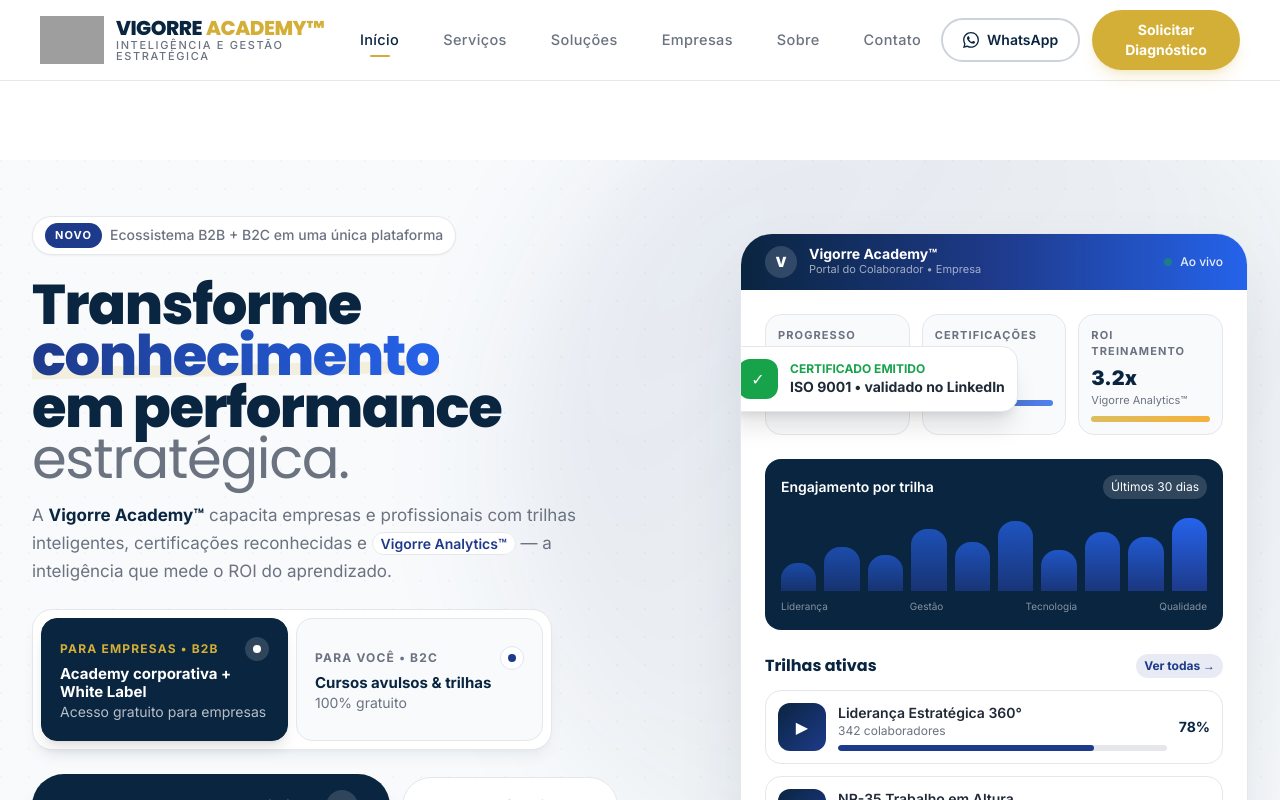
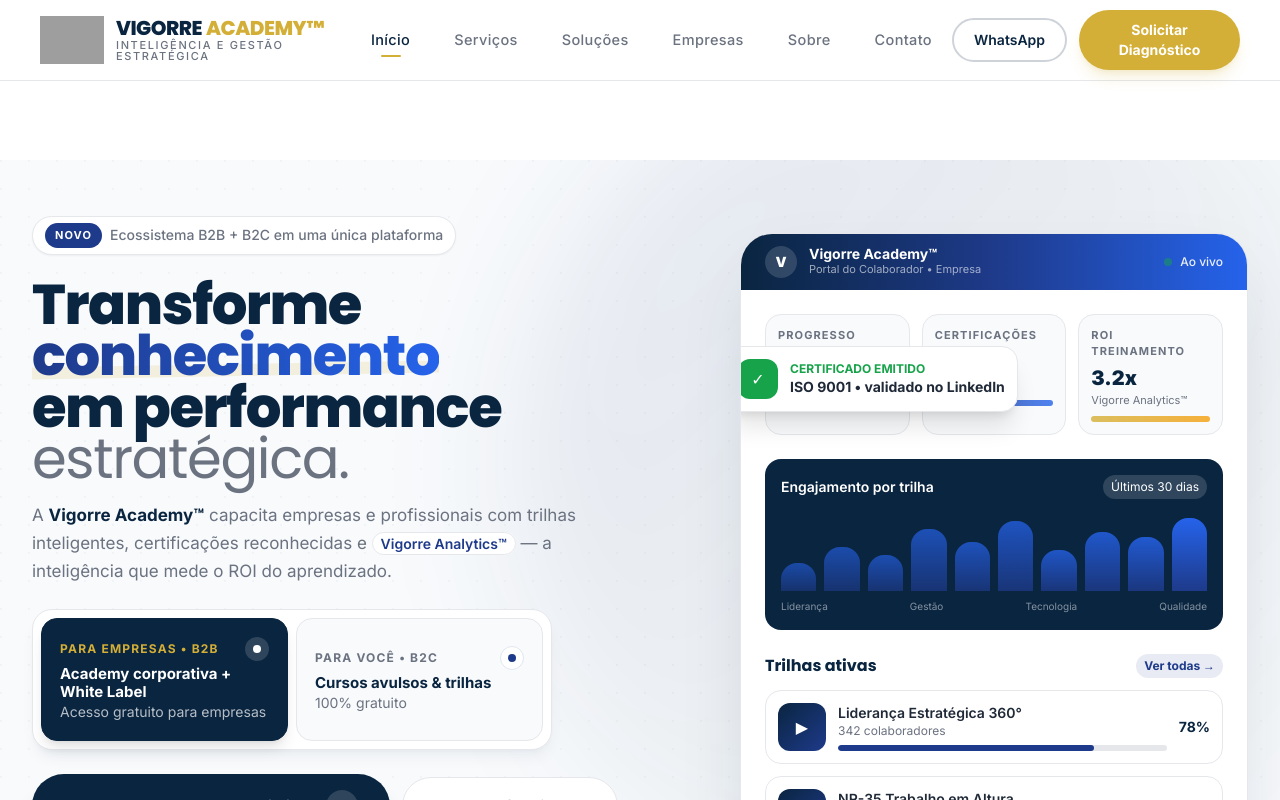
Before and after one commit to vigorreoficial/academy, a Next.js app: page / in a window 1280 px wide. Shown: the top 800 px of the page. Built offline with nearby package versions, Linux system fonts and the light colour scheme; grey boxes are pictures that could not be loaded.

Commit message:
Update Header.tsx

```diff
--- a/components/layout/Header.tsx
+++ b/components/layout/Header.tsx
@@ -15,29 +15,21 @@
 }: HeaderProps) {
   const [scrolled, setScrolled] = useState(false)
   const [mobileMenu, setMobileMenu] = useState(false)
+  const [mounted, setMounted] = useState(false)
   const pathname = usePathname()
 
   useEffect(() => {
-    let ticking = false
-    const onScroll = () => {
-      if (!ticking) {
-        window.requestAnimationFrame(() => {
-          setScrolled(window.scrollY > 10)
-          ticking = false
-        })
-        ticking = true
-      }
-    }
+    setMounted(true)
+  }, [])
+
+  useEffect(() => {
+    const onScroll = () => setScrolled(window.scrollY > 10)
     window.addEventListener('scroll', onScroll, { passive: true })
     return () => window.removeEventListener('scroll', onScroll)
   }, [])
 
-  // Fecha menu mobile ao trocar de rota
   useEffect(() => {
-    if (mobileMenu) {
-      setMobileMenu(false)
-    }
-    // eslint-disable-next-line react-hooks/exhaustive-deps
+    setMobileMenu(false)
   }, [pathname])
 
   const toggleMobileMenu = useCallback(() => {
@@ -53,26 +45,32 @@
     { label: 'Contato', href: '/#contato' },
   ]
 
+  // Proteção contra hydration mismatch
+  if (!mounted) {
+    return (
+      <>
+        <header className="fixed top-0 left-0 right-0 w-full z-50 bg-white border-b border-[#E5E7EB]">
+          <div className="max-w-[1400px] mx-auto px-6 lg:px-10 h-[70px] lg:h-[80px] flex items-center justify-between">
+            <Link href="/" className="flex items-center gap-3">
+              <img src="/logo-vigorre.png" alt="Vigorre Logo" className="h-10 lg:h-12 w-auto" />
+            </Link>
+          </div>
+        </header>
+        <div className="h-[70px] lg:h-[80px]" />
+      </>
+    )
+  }
+
   return (
     <>
-      <style>{`
-        @import url('https://fonts.googleapis.com/css2?family=Poppins:wght@400;500;600;700;800&family=Inter:wght@400;500;600;700&display=swap');
-      `}</style>
-
       <header
-        role="banner"
         className={`fixed top-0 left-0 right-0 w-full z-50 bg-white transition-all duration-300 ${
           scrolled ? 'shadow-[0_4px_20px_rgba(10,37,64,0.08)]' : 'border-b border-[#E5E7EB]'
         }`}
-        style={{ fontFamily: 'Inter, system-ui, sans-serif' }}
       >
         <div className="max-w-[1400px] mx-auto px-6 lg:px-10 h-[70px] lg:h-[80px] flex items-center justify-between">
 
-          <Link
-            href="/"
-            className="flex items-center gap-3 group"
-            aria-label="Vigorre Academy - Página inicial"
-          >
+          <Link href="/" className="flex items-center gap-3 group">
             <img
               src="/logo-vigorre.png"
               alt="Vigorre Logo"
@@ -84,7 +82,7 @@
                   className="font-extrabold text-[18px] lg:text-[20px] tracking-tight uppercase"
                   style={{ fontFamily: 'Poppins, sans-serif', color: '#0A2540' }}
                 >
-                  {platformName}
+                  {String(platformName)}
                 </span>
                 <span
                   className="font-extrabold text-[18px] lg:text-[20px] tracking-tight uppercase"
@@ -97,27 +95,23 @@
                 className="text-[10px] lg:text-[11px] tracking-[0.15em] font-medium uppercase mt-0.5"
                 style={{ color: '#6B7280' }}
               >
-                {platformTagline}
+                {String(platformTagline)}
               </span>
             </div>
           </Link>
 
-          <nav
-            className="hidden lg:flex items-center gap-1"
-            role="navigation"
-            aria-label="Navegação principal"
-          >
+          <nav className="hidden lg:flex items-center gap-1">
             {navItems.map((item) => {
               const isActive = pathname === item.href
               return (
                 <Link
-                  key={item.href}
+                  key={String(item.href)}
                   href={item.href}
                   className={`relative px-5 py-2.5 text-[14.5px] font-medium tracking-wide transition-all duration-200 rounded-lg group ${
                     isActive ? 'text-[#0A2540]' : 'text-[#6B7280] hover:text-[#0A2540]'
                   }`}
                 >
-                  {item.label}
+                  {String(item.label)}
                   <span
                     className={`absolute bottom-1 left-1/2 -translate-x-1/2 h-0.5 bg-[#D4AF37] rounded-full transition-all duration-300 ${
                       isActive ? 'w-5' : 'w-0 group-hover:w-5'
@@ -133,16 +127,11 @@
               href="https://wa.me/5534999999999"
               target="_blank"
               rel="noopener noreferrer"
-              className="flex items-center gap-2 px-5 py-2.5 text-[#0A2540] font-semibold text-sm border-2 border-[#0A2540]/20 hover:border-[#0A2540] hover:bg-[#0A2540]/5 rounded-full transition-all duration-300"
+              className="flex items-center gap-2 px-5 py-2.5 text-[#0A2540] font-semibold text-sm border-2 border-[#0A2540]/20 hover:border-[#0A2540] hover:bg-[#0A2540]/5 rounded-full transition-all"
             >
-              <svg width="16" height="16" viewBox="0 0 24 24" fill="currentColor">
-                <path d="M17.472 14.382c-.297-.149-1.758-.867-2.03-.967-.273-.099-.471-.148-.67.15-.197.297-.767.966-.94 1.164-.173.199-.347.223-.644.075-.297-.15-1.255-.463-2.39-1.475-.883-.788-1.48-1.761-1.653-2.059-.173-.297-.018-.458.13-.606.134-.133.298-.347.446-.52.149-.174.198-.298.298-.497.099-.198.05-.371-.025-.52-.075-.149-.669-1.612-.916-2.207-.242-.579-.487-.5-.669-.51-.173-.008-.371-.01-.57-.01-.198 0-.52.074-.792.372-.272.297-1.04 1.016-1.04 2.479 0 1.462 1.065 2.875 1.213 3.074.149.198 2.096 3.2 5.077 4.487.709.306 1.262.489 1.694.625.712.227 1.36.195 1.871.118.571-.085 1.758-.719 2.006-1.413.248-.694.248-1.289.173-1.413-.074-.124-.272-.198-.57-.347m-5.421 7.403h-.004a9.87 9.87 0 01-5.031-1.378l-.361-.214-3.741.982.998-3.648-.235-.374a9.86 9.86 0 01-1.51-5.26c.001-5.45 4.436-9.884 9.888-9.884 2.64 0 5.122 1.03 6.988 2.898a9.825 9.825 0 012.893 6.994c-.003 5.45-4.437 9.884-9.885 9.884m8.413-18.297A11.815 11.815 0 0012.05 0C5.495 0 .16 5.335.157 11.892c0 2.096.547 4.142 1.588 5.945L.057 24l6.305-1.654a11.882 11.882 0 005.683 1.448h.005c6.554 0 11.89-5.335 11.893-11.893a11.821 11.821 0 00-3.48-8.413z"/>
-              </svg>
               WhatsApp
             </a>
-            <button
-              className="px-6 py-2.5 bg-[#D4AF37] hover:bg-[#C49F27] text-white font-bold text-sm rounded-full shadow-lg shadow-[#D4AF37]/20 transition-all duration-300 hover:-translate-y-0.5"
-            >
+            <button className="px-6 py-2.5 bg-[#D4AF37] hover:bg-[#C49F27] text-white font-bold text-sm rounded-full shadow-lg shadow-[#D4AF37]/20 transition-all">
               Solicitar Diagnóstico
             </button>
           </div>
@@ -151,7 +140,6 @@
             onClick={toggleMobileMenu}
             className="lg:hidden w-11 h-11 flex items-center justify-center rounded-lg hover:bg-[#F8FAFC] transition-colors"
             aria-label={mobileMenu ? 'Fechar menu' : 'Abrir menu'}
-            aria-expanded={mobileMenu}
           >
             <div className="relative w-6 h-5">
               <span className={`absolute left-0 right-0 h-0.5 bg-[#0A2540] transition-all duration-300 ${mobileMenu ? 'top-1/2 -translate-y-1/2 rotate-45' : 'top-0'}`} />
@@ -165,18 +153,16 @@
           className={`lg:hidden bg-white border-t border-[#E5E7EB] overflow-hidden transition-all duration-300 ${
             mobileMenu ? 'max-h-[500px] opacity-100' : 'max-h-0 opacity-0'
           }`}
-          role="navigation"
-          aria-label="Menu mobile"
         >
           <div className="px-6 py-5 space-y-1">
             {navItems.map((item) => (
               <Link
-                key={item.href}
+                key={String(item.href)}
                 href={item.href}
                 onClick={() => setMobileMenu(false)}
                 className="block py-3 px-4 text-[#0A2540] font-medium hover:bg-[#F8FAFC] rounded-lg transition-colors"
               >
-                {item.label}
+                {String(item.label)}
               </Link>
             ))}
             <div className="pt-4 mt-4 border-t border-[#E5E7EB] space-y-3">
@@ -184,7 +170,7 @@
                 href="https://wa.me/5534999999999"
                 target="_blank"
                 rel="noopener noreferrer"
-                className="flex items-center justify-center gap-2 w-full py-3 border-2 border-[#0A2540]/20 text-[#0A2540] font-semibold rounded-full"
+                className="flex items-center justify-center w-full py-3 border-2 border-[#0A2540]/20 text-[#0A2540] font-semibold rounded-full"
               >
                 WhatsApp
               </a>
```
